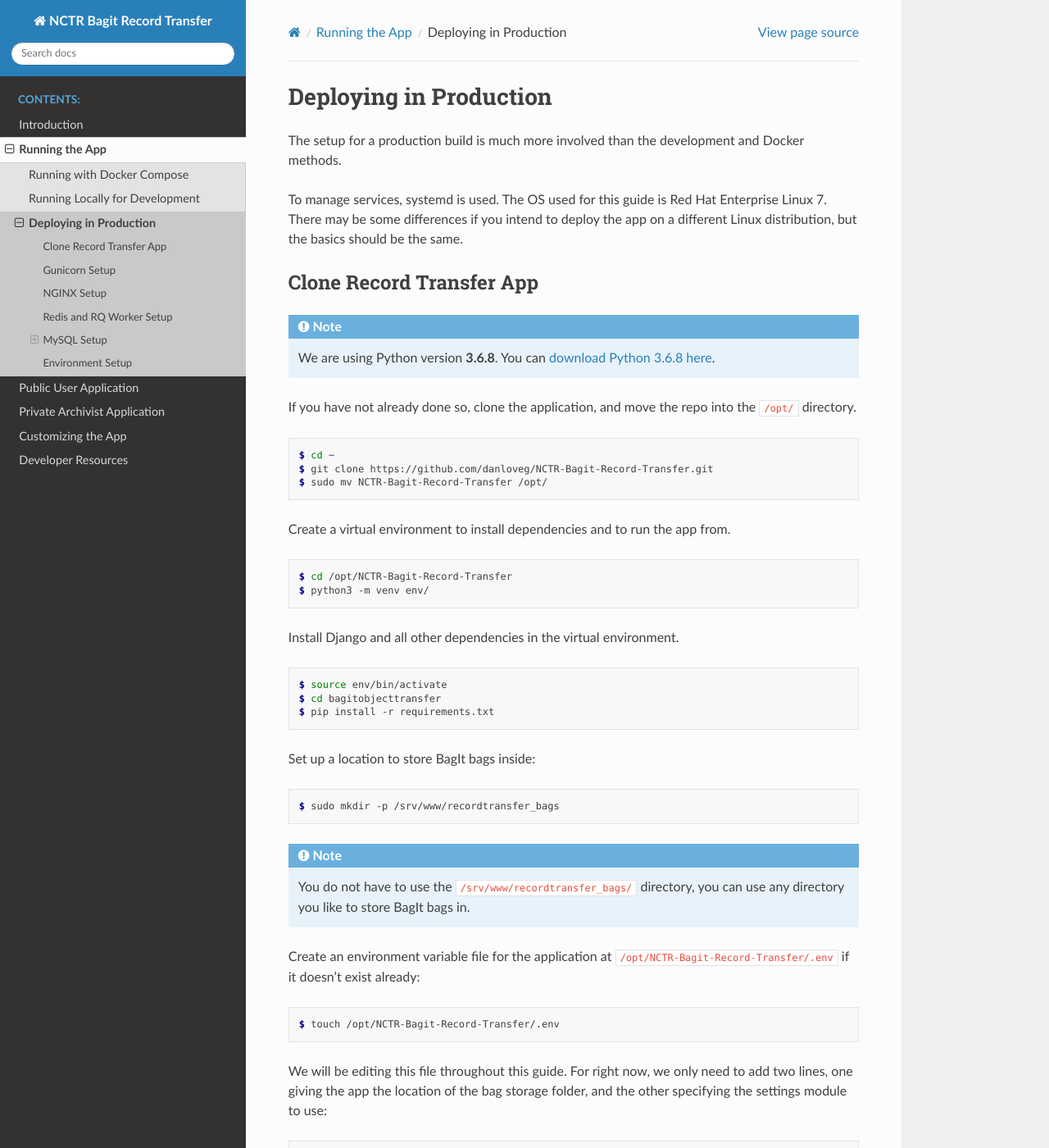
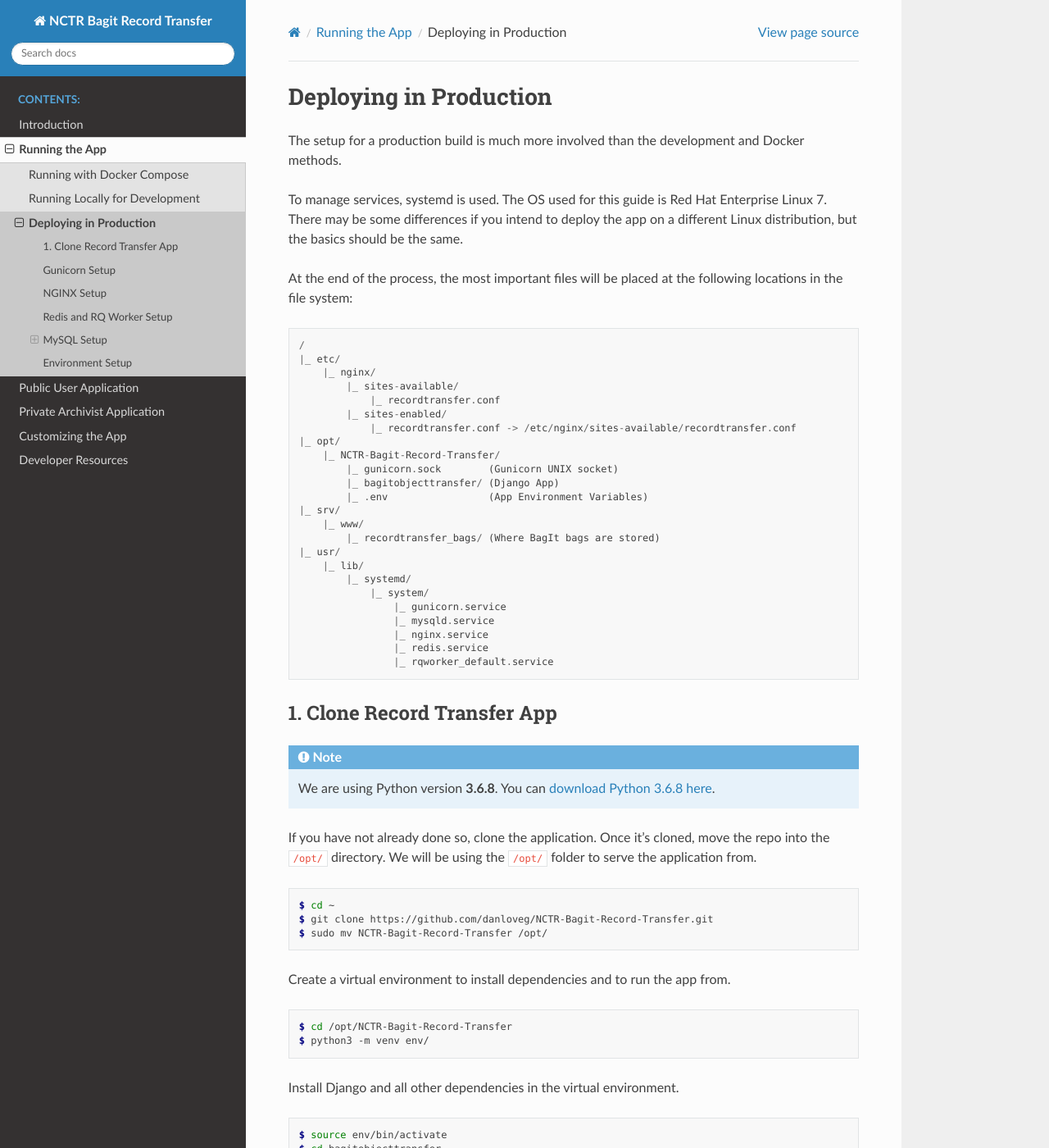
Before and after one commit to NationalCentreTruthReconciliation/Secure-Record-Transfer, a Sphinx documentation site: the page built from docs/running/production.rst, in a window 1280 px wide and 1400 px high. Shown: the whole window at 82% size. Built offline with Sphinx 7.4.7 and the Read the Docs theme 2.0.0, drawn with Linux system fonts in a browser that asks for light colours.

Commit message:
Add file hierarchy

```diff
--- a/docs/running/production.rst
+++ b/docs/running/production.rst
@@ -7,8 +7,39 @@
 may be some differences if you intend to deploy the app on a different Linux distribution, but the
 basics should be the same.
 
-Clone Record Transfer App
-#########################
+At the end of the process, the most important files will be placed at the following locations in the
+file system:
+
+::
+
+    /
+    |_ etc/
+        |_ nginx/
+            |_ sites-available/
+                |_ recordtransfer.conf
+            |_ sites-enabled/
+                |_ recordtransfer.conf -> /etc/nginx/sites-available/recordtransfer.conf
+    |_ opt/
+        |_ NCTR-Bagit-Record-Transfer/
+            |_ gunicorn.sock        (Gunicorn UNIX socket)
+            |_ bagitobjecttransfer/ (Django App)
+            |_ .env                 (App Environment Variables)
+    |_ srv/
+        |_ www/
+            |_ recordtransfer_bags/ (Where BagIt bags are stored)
+    |_ usr/
+        |_ lib/
+            |_ systemd/
+                |_ system/
+                    |_ gunicorn.service
+                    |_ mysqld.service
+                    |_ nginx.service
+                    |_ redis.service
+                    |_ rqworker_default.service
+
+
+1. Clone Record Transfer App
+############################
 
 .. note::
 
@@ -16,8 +47,8 @@
     `download Python 3.6.8 here <https://www.python.org/downloads/release/python-368/>`_.
 
 
-If you have not already done so, clone the application, and move the repo into the :code:`/opt/`
-directory.
+If you have not already done so, clone the application. Once it's cloned, move the repo into the
+:code:`/opt/` directory. We will be using the :code:`/opt/` folder to serve the application from.
 
 .. code-block:: console
 
```
